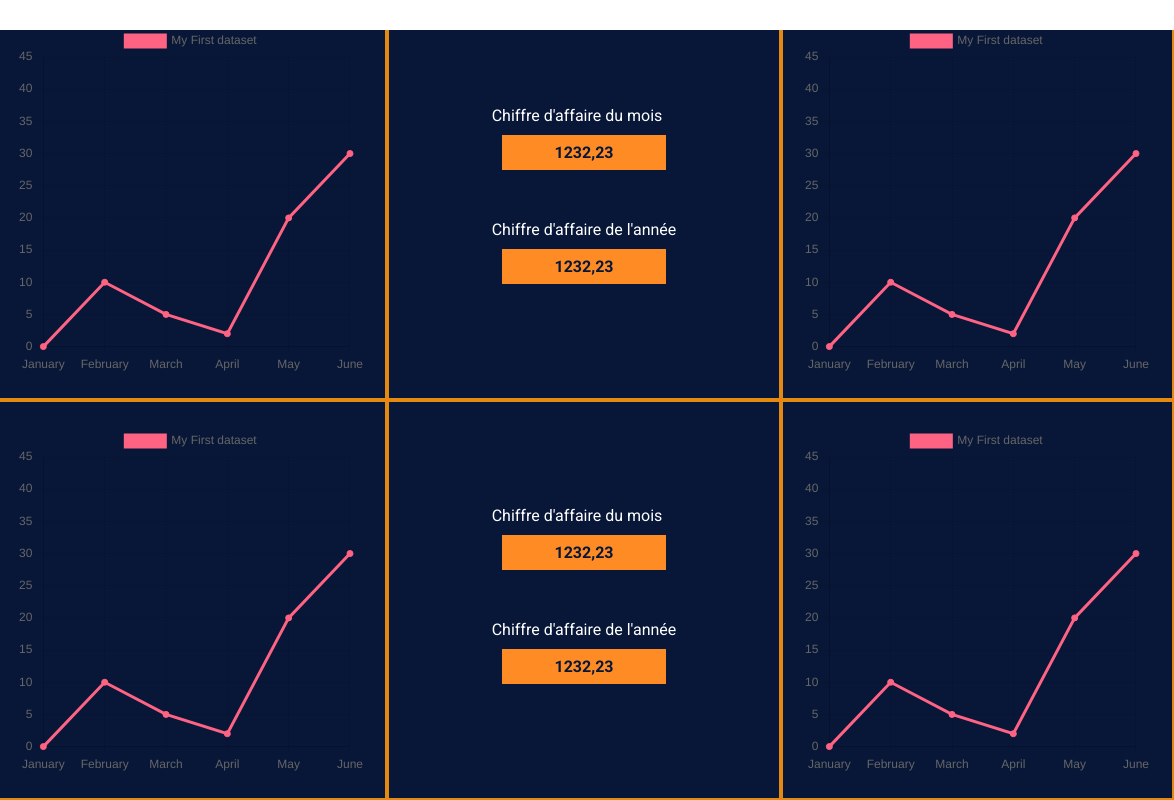
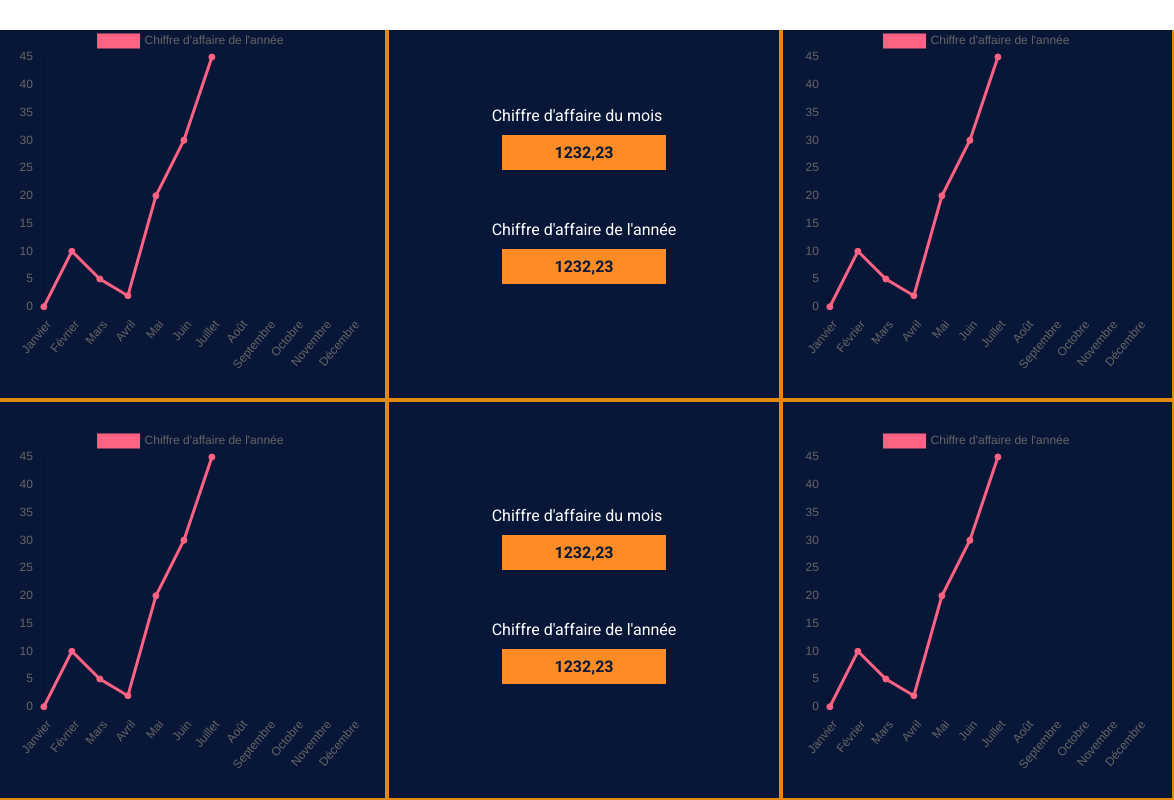
Before and after one commit to TheronBenjamin/EPSI_project, a plain HTML site: page base/base_statistiques.html in a window 1280 px wide. Shown: the full height of the page, 106-1280 px from the left. Drawn offline with nearby package versions, Linux system fonts and the light colour scheme.

Commit message:
commit de la page de Statistiques JS

```diff
--- a/scss/_statistique.scss
+++ b/scss/_statistique.scss
@@ -34,4 +34,7 @@
     color: #081738;
     font-weight: bold;
   }
+  p {
+    text-align: center;
+  }
 }
--- a/statistique.js
+++ b/statistique.js
@@ -1,16 +1,24 @@
+// GRAPH CHIFFRE D'AFFAIRE DE L'ANNEE
+
 const labels = [
-    'January',
-    'February',
-    'March',
-    'April',
-    'May',
-    'June',
+    'Janvier',
+    'Février',
+    'Mars',
+    'Avril',
+    'Mai',
+    'Juin',
+    'Juillet',
+    'Août',
+    'Septembre',
+    'Octobre',
+    'Novembre',
+    'Décembre',
 ];
 
 const data = {
     labels: labels,
     datasets: [{
-        label: 'My First dataset',
+        label: 'Chiffre d\'affaire de l\'année',
         backgroundColor: 'rgb(255, 99, 132)',
         borderColor: 'rgb(255, 99, 132)',
         data: [0, 10, 5, 2, 20, 30, 45],
@@ -20,7 +28,6 @@ const data = {
 const config = {
     type: 'line',
     data: data,
-    // options: {},
     options: {
         responsive: false
     }
@@ -31,17 +38,30 @@ const myChart = new Chart(
     config
 );
 
+// FIN GRAPH CHIFFRE D'AFFAIRE DE L'ANNEE
+
+
+// GRAPH PRODUIT LE PLUS VENDU
+
 const myChart2 = new Chart(
     document.getElementById('myChart2'),
     config
 );
 
+// FIN GRAPH PRODUIT LE PLUS VENDU
+
+
+// GRAPH
 const myChart3 = new Chart(
     document.getElementById('myChart3'),
     config
 );
+// FIN GRAPH
 
+
+// GRAPH
 const myChart4 = new Chart(
     document.getElementById('myChart4'),
     config
 );
+// FIN GRAPH
```
